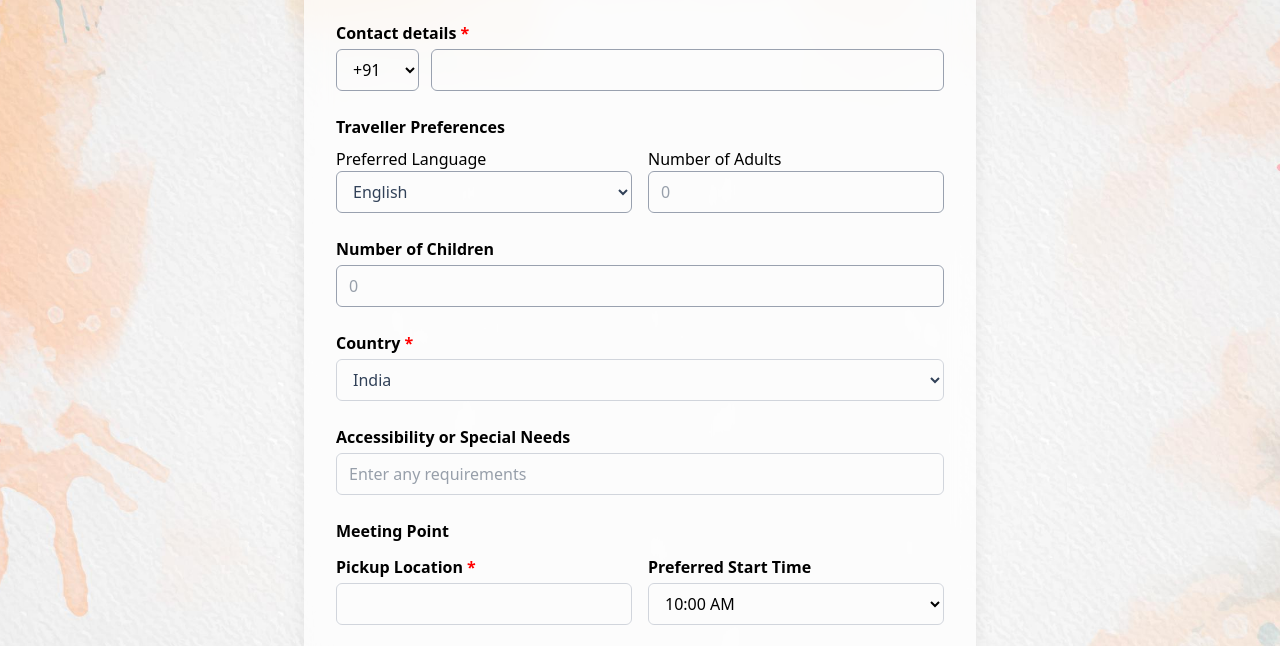
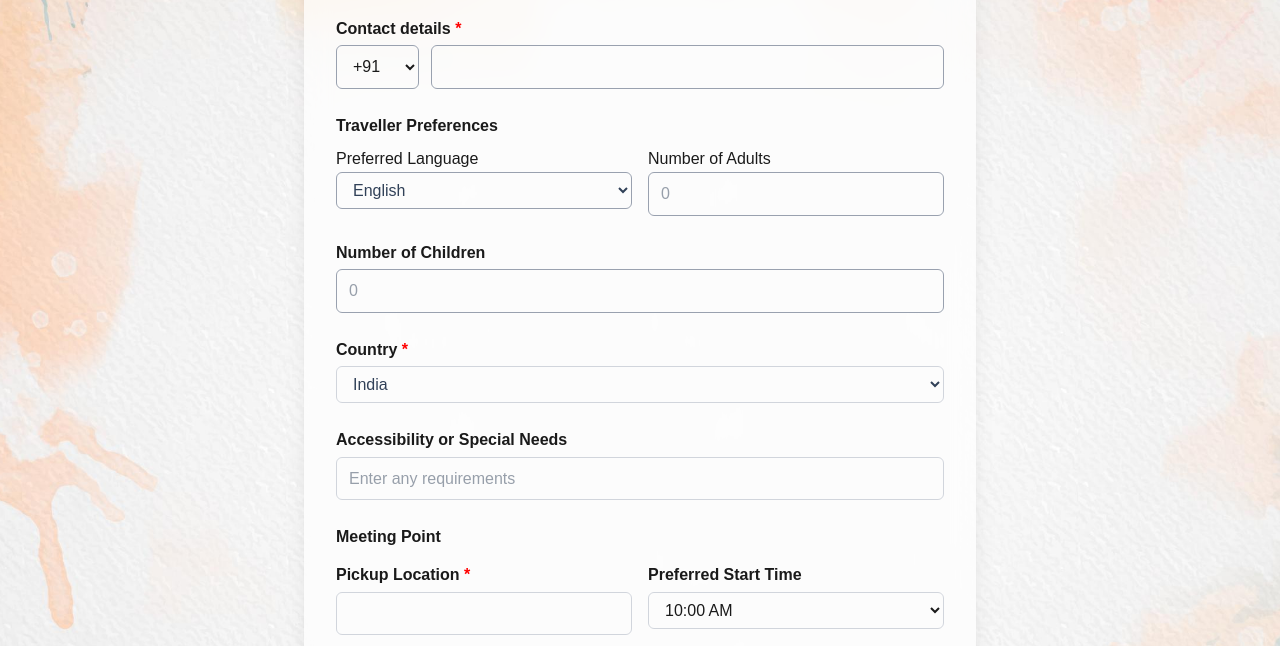
Before and after one commit to Ajayandrew/ResponsiU-Makkal, a website: page traveller.html in a window 1280 px wide. Shown: the part 317-963 px from the top of the page. Drawn offline with nearby package versions, Linux system fonts and the light colour scheme; files that its build step writes are made by us from their sources.

Commit message:
Update traveller.html

```diff
--- a/traveller.html
+++ b/traveller.html
@@ -9,7 +9,7 @@
 
     <link href="./src/output.css" rel="stylesheet">
 
-    <link rel="stylesheet" href="style.css">
+    <link rel="stylesheet" href="traveller.css">
 </head>
 
 <body>
@@ -330,4 +330,5 @@
     <script src="./traveller.js"></script>
 </body>
 
+
 </html>
```
